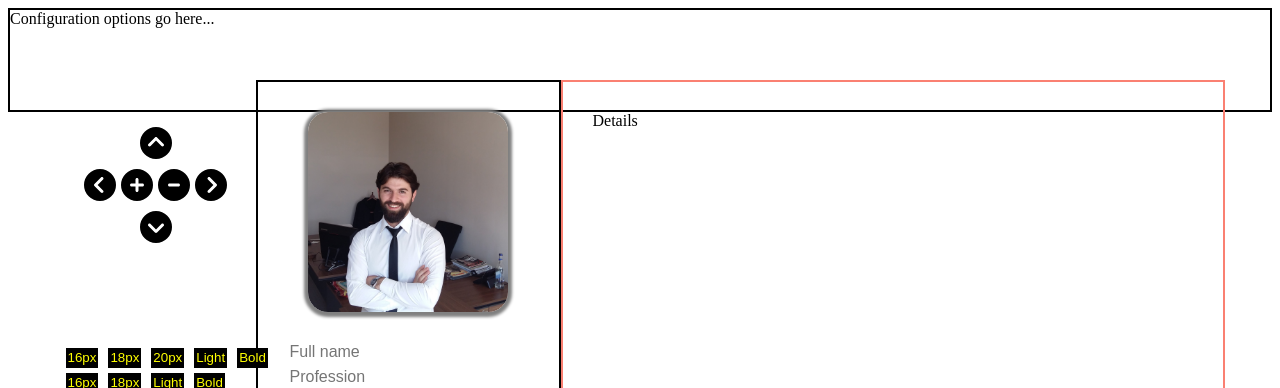
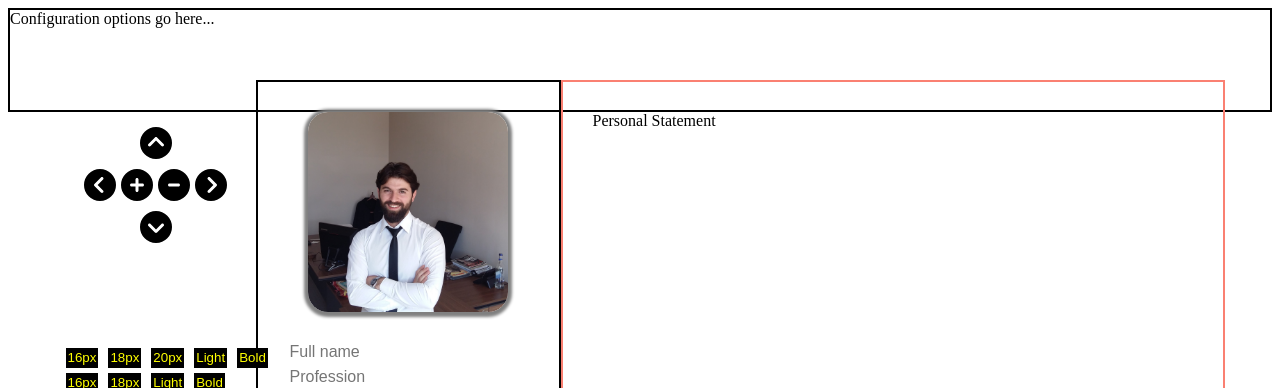
Before and after one commit to codeyourwaytofreedom/cv-maker, a Next.js app: page / in a window 1280 px wide. Shown: the top 388 px of the page. Built offline with nearby package versions, Linux system fonts and the light colour scheme.

Commit message:
New component for details sections.
Each chapter will be seperate comp.

Textarea added. User-customisation will be possible.

Call it a day.

Keep going.

Remember why you started.

```diff
--- a/components/cv.tsx
+++ b/components/cv.tsx
@@ -5,6 +5,7 @@ import Image from 'next/image';
 import { FontAwesomeIcon } from '@fortawesome/react-fontawesome';
 import { faChevronCircleUp, faChevronCircleDown, faChevronCircleLeft, faChevronCircleRight, faPlusCircle, faMinusCircle, faLocation, faPhone, faLocationPinLock, faLocationPin, faMapLocation, faLocationCrosshairs, faMapLocationDot, faMailForward, faMailBulk } from '@fortawesome/free-solid-svg-icons';
 import { useState } from "react";
+import Details from "./details";
 
 const CV = () => {
 
@@ -140,11 +141,9 @@ const CV = () => {
 
                     </div>
                 </div>
+                <Details/>
+            </div>
 
-                <div className={x.cv_content_details}>
-                    Details
-                </div>
-            </div>
         </div>
      );
 }
--- /dev/null
+++ b/components/details.tsx
@@ -0,0 +1,18 @@
+import x from "../styles/cv.module.css";
+
+const Details = () => {
+    return (
+        <div className={x.cv_content_details}>
+            <div className={x.cv_content_details_chapter}>
+                <div className={x.cv_content_details_chapter_title}>
+                    Personal Statement
+                </div>
+                <div className={x.cv_content_details_chapter_content}>
+                    <textarea name="eeee" cols={10} maxLength={20} style={{height:"200px"}}></textarea>
+                </div>
+            </div>
+        </div>
+     );
+}
+
+export default Details;
--- a/styles/cv.module.css
+++ b/styles/cv.module.css
@@ -105,4 +105,10 @@
   border: 2px solid salmon;
   height: 100%;
   padding: 30px;
+}
+.cv_content_details textarea {
+  resize: none;
+  width: 100% !important;
+  border: none;
+  overflow: hidden;
 }/*# sourceMappingURL=cv.module.css.map */
--- a/styles/cv.module.scss
+++ b/styles/cv.module.scss
@@ -94,6 +94,12 @@
             border: 2px solid salmon;
             height: 100%;
             padding: 30px;
+            textarea {
+                resize: none;
+                width: 100% !important;
+                border: none;
+                overflow: hidden;
+              }
         }
     }
 }
```
Also changed, not shown: 1 other file (tests, documents, lock files or other folders).
